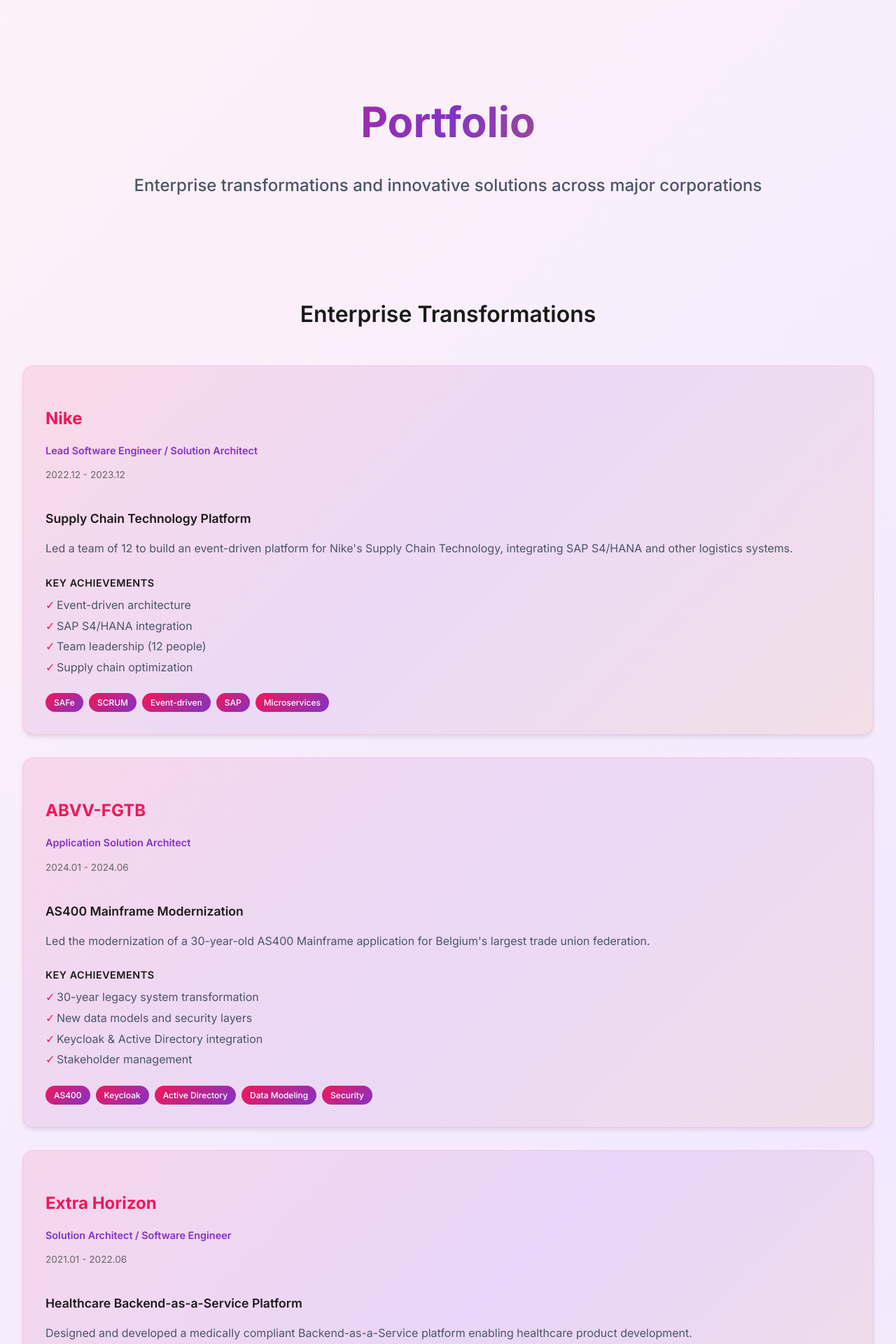
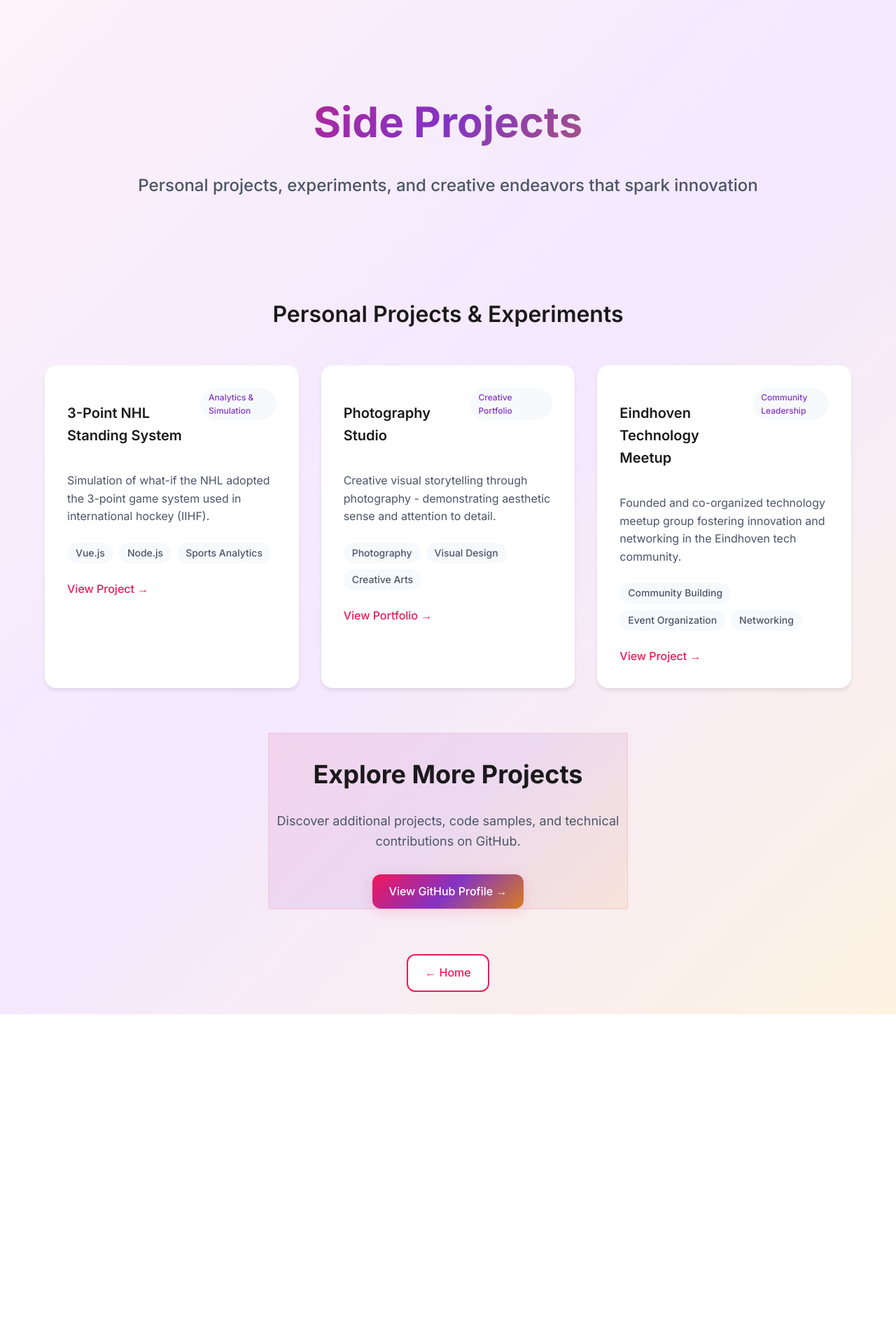
Before and after one commit to romdj/zerotoone.solutions, a SvelteKit app: page /portfolio in a window 1280 px wide. Shown: the part 20-1940 px from the top of the page at 70% size. After the commit the page ends 1469 px from the top, so only its background shows below. Built offline with nearby package versions, Linux system fonts and the light colour scheme.

Commit message:
refactor: simplify portfolio page to focus on side projects only
- Remove enterprise transformations and company experience sections
- Keep only personal side projects section
- Update page title and subtitle to reflect side project focus
- Streamlined content aligns with MVP approach

```diff
--- a/src/routes/portfolio/+page.svelte
+++ b/src/routes/portfolio/+page.svelte
@@ -1,53 +1,5 @@
 <script>
-	const enterpriseTransformations = [
-		{
-			company: "Nike",
-			role: "Lead Software Engineer / Solution Architect",
-			period: "2022.12 - 2023.12",
-			project: "Supply Chain Technology Platform",
-			description: "Led a team of 12 to build an event-driven platform for Nike's Supply Chain Technology, integrating SAP S4/HANA and other logistics systems.",
-			achievements: ["Event-driven architecture", "SAP S4/HANA integration", "Team leadership (12 people)", "Supply chain optimization"],
-			tech: ["SAFe", "SCRUM", "Event-driven", "SAP", "Microservices"]
-		},
-		{
-			company: "ABVV-FGTB",
-			role: "Application Solution Architect",
-			period: "2024.01 - 2024.06",
-			project: "AS400 Mainframe Modernization",
-			description: "Led the modernization of a 30-year-old AS400 Mainframe application for Belgium's largest trade union federation.",
-			achievements: ["30-year legacy system transformation", "New data models and security layers", "Keycloak & Active Directory integration", "Stakeholder management"],
-			tech: ["AS400", "Keycloak", "Active Directory", "Data Modeling", "Security"]
-		},
-		{
-			company: "Extra Horizon",
-			role: "Solution Architect / Software Engineer",
-			period: "2021.01 - 2022.06",
-			project: "Healthcare Backend-as-a-Service Platform",
-			description: "Designed and developed a medically compliant Backend-as-a-Service platform enabling healthcare product development.",
-			achievements: ["Medical compliance (FHIR)", "Microservices with TDD", "100% test coverage", "Healthcare platform architecture"],
-			tech: ["Healthcare", "BaaS", "FHIR", "TDD", "Microservices"]
-		},
-		{
-			company: "IBM",
-			role: "Solution Architect",
-			period: "2022.06 - 2022.12",
-			project: "IoT Solutions & Data Pipelines",
-			description: "Designed integrated IoT solutions and created data pipelines for automated energy reports and analysis.",
-			achievements: ["Integrated IoT solution design", "Automated energy reporting", "Data pipeline architecture", "Client technical analysis"],
-			tech: ["IoT", "Data Pipelines", "Energy Analytics", "Solution Design"]
-		},
-		{
-			company: "Philips",
-			role: "Software Engineer",
-			period: "2018.07 - 2020.09",
-			project: "HealthSuite Digital Platform",
-			description: "Developed platform services for Philips' comprehensive healthcare cloud platform serving hospital environments.",
-			achievements: ["AWS services implementation", "Device management systems", "Firmware distribution", "Healthcare platform services"],
-			tech: ["AWS", "Healthcare", "Device Management", "Cloud Services"]
-		}
-	];
-
-	const innovationProjects = [
+	const sideProjects = [
 		{
 			name: "3-Point NHL Standing System",
 			link: "https://github.com/romdj/3point-game-nhl-standing",
@@ -75,59 +27,18 @@
 <main class="hero-light" style="padding: 2rem; min-height: 100vh;">
 	<section class="hero-section">
 		<div class="hero-content">
-			<h1 class="hero-title brand-gradient-text">Portfolio</h1>
-			<p class="hero-subtitle">Enterprise transformations and innovative solutions across major corporations</p>
+			<h1 class="hero-title brand-gradient-text">Side Projects</h1>
+			<p class="hero-subtitle">Personal projects, experiments, and creative endeavors that spark innovation</p>
 		</div>
 	</section>
 
-	<!-- Enterprise Transformations Section -->
+	<!-- Side Projects Section -->
 	<section style="margin-bottom: 4rem;">
 		<h2 style="font-size: 2rem; font-weight: 600; text-align: center; margin-bottom: 3rem; color: #1a1a1a;">
-			Enterprise Transformations
-		</h2>
-		<div style="display: grid; gap: 2rem; max-width: 80rem; margin: 0 auto;">
-			{#each enterpriseTransformations as project}
-				<div class="card card-brand">
-					<div style="display: flex; justify-content: between; align-items: start; margin-bottom: 1rem; flex-wrap: wrap; gap: 1rem;">
-						<div>
-							<h3 style="font-size: 1.5rem; font-weight: 700; color: #F11759; margin-bottom: 0.25rem;">{project.company}</h3>
-							<p style="color: #8333C5; font-weight: 600; font-size: 0.9rem; margin-bottom: 0.25rem;">{project.role}</p>
-							<p style="color: #666; font-size: 0.85rem;">{project.period}</p>
-						</div>
-					</div>
-
-					<h4 style="font-size: 1.1rem; font-weight: 600; color: #1a1a1a; margin-bottom: 1rem;">{project.project}</h4>
-					<p style="color: #4a5568; margin-bottom: 1.5rem; line-height: 1.6;">{project.description}</p>
-
-					<div style="margin-bottom: 1.5rem;">
-						<h5 style="font-size: 0.9rem; font-weight: 600; color: #1a1a1a; margin-bottom: 0.5rem; text-transform: uppercase; letter-spacing: 0.5px;">Key Achievements</h5>
-						<ul style="list-style: none; padding: 0; margin: 0;">
-							{#each project.achievements as achievement}
-								<li style="color: #4a5568; margin-bottom: 0.25rem; padding-left: 1rem; position: relative;">
-									<span style="position: absolute; left: 0; color: #F11759;">✓</span>
-									{achievement}
-								</li>
-							{/each}
-						</ul>
-					</div>
-
-					<div style="display: flex; gap: 0.5rem; flex-wrap: wrap;">
-						{#each project.tech as tech}
-							<span style="background: linear-gradient(135deg, #F11759, #8333C5); color: white; padding: 0.25rem 0.75rem; border-radius: 9999px; font-size: 0.75rem; font-weight: 500;">{tech}</span>
-						{/each}
-					</div>
-				</div>
-			{/each}
-		</div>
-	</section>
-
-	<!-- Innovation & Side Projects Section -->
-	<section style="margin-bottom: 4rem;">
-		<h2 style="font-size: 2rem; font-weight: 600; text-align: center; margin-bottom: 3rem; color: #1a1a1a;">
-			Innovation & Side Projects
+			Personal Projects & Experiments
 		</h2>
 		<div style="display: grid; grid-template-columns: repeat(auto-fit, minmax(350px, 1fr)); gap: 2rem; max-width: 72rem; margin: 0 auto;">
-			{#each innovationProjects as project}
+			{#each sideProjects as project}
 				<div class="card">
 					<div style="display: flex; justify-content: between; align-items: start; margin-bottom: 1rem;">
 						<h3 style="font-size: 1.25rem; font-weight: 600; color: #1a1a1a;">{project.name}</h3>
```
